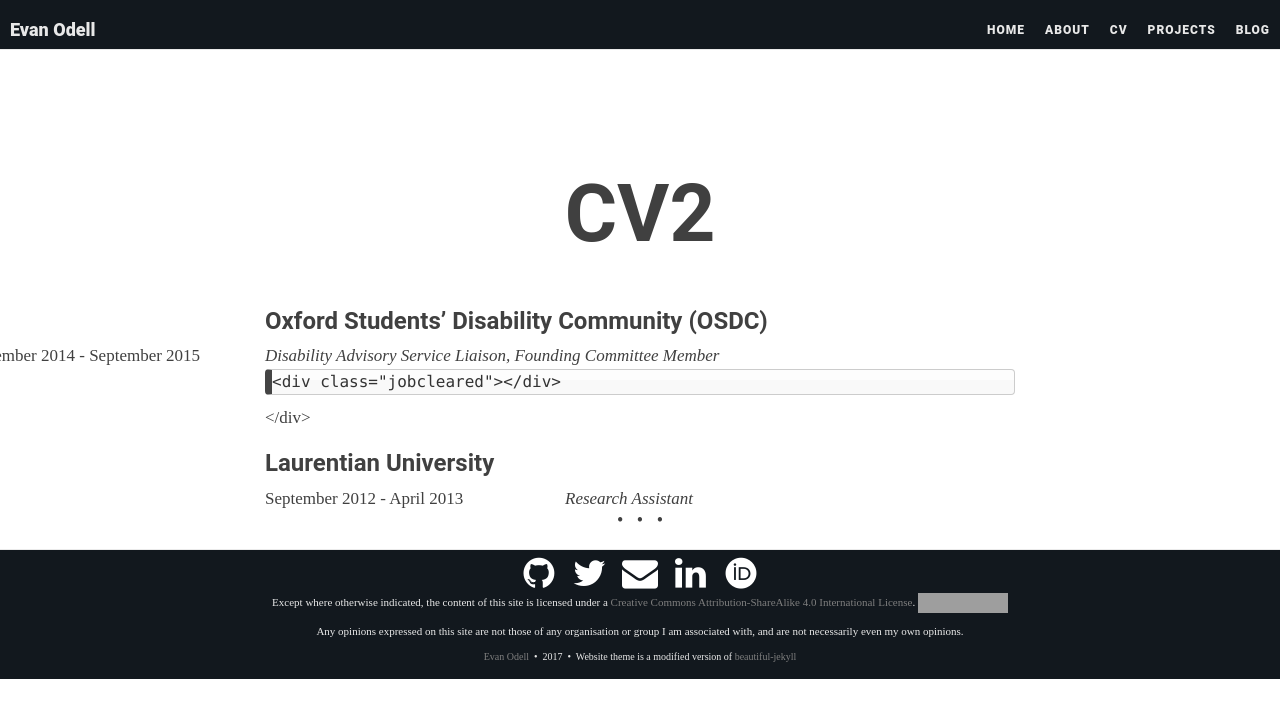
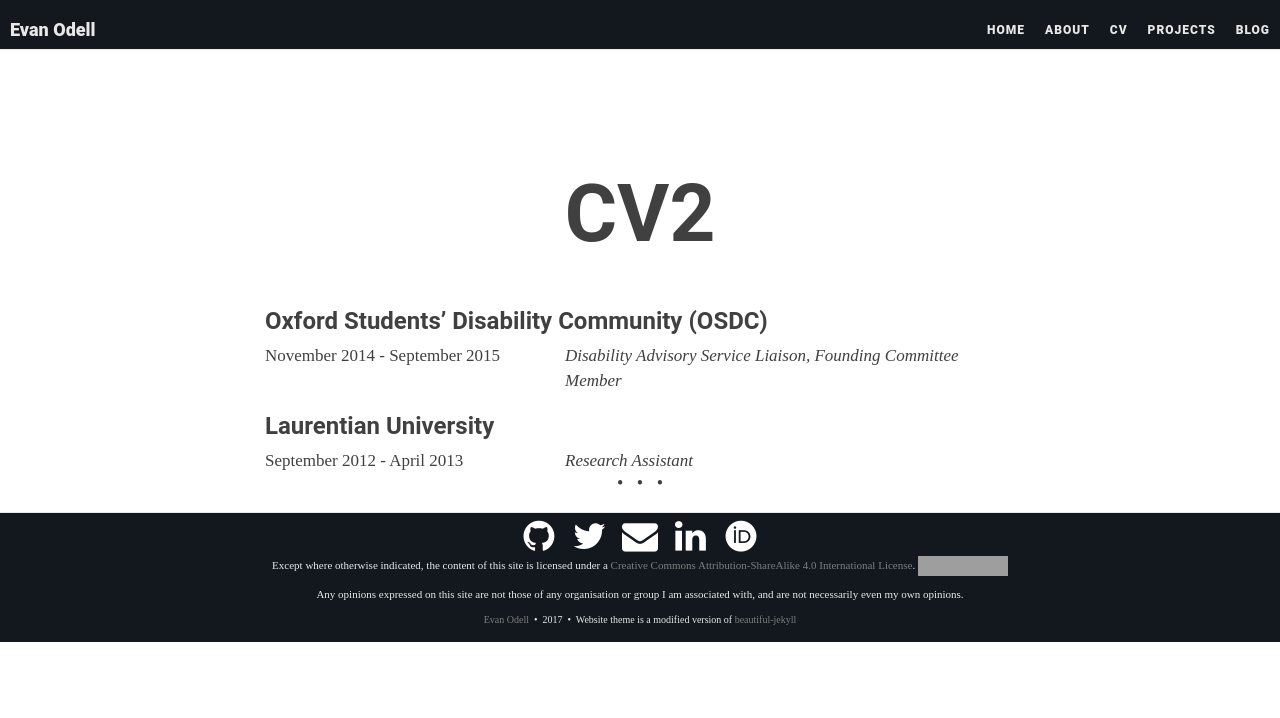
Before and after one commit to evanodell/evanodell.com, a Jekyll site: the page built from cv2.md, in a window 1280 px wide. Shown: the top 718 px of the page. Built offline with Jekyll 4.4.1, drawn with Linux system fonts in a browser that asks for light colours; nearby versions of some CDN libraries; some web fonts are replaced; grey boxes are pictures that could not be loaded.

Commit message:
cv div fix

```diff
--- a/cv2.md
+++ b/cv2.md
@@ -6,6 +6,7 @@ title: CV2
 
 ### Oxford Students’ Disability Community (OSDC)
 
+<div class="jobwrapper">
 <div class="jobsidebar">November 2014 - September 2015</div>
   <div class="jobcontent"><em>Disability Advisory Service Liaison, Founding Committee Member</em></div>
     <div class="jobcleared"></div>
```
